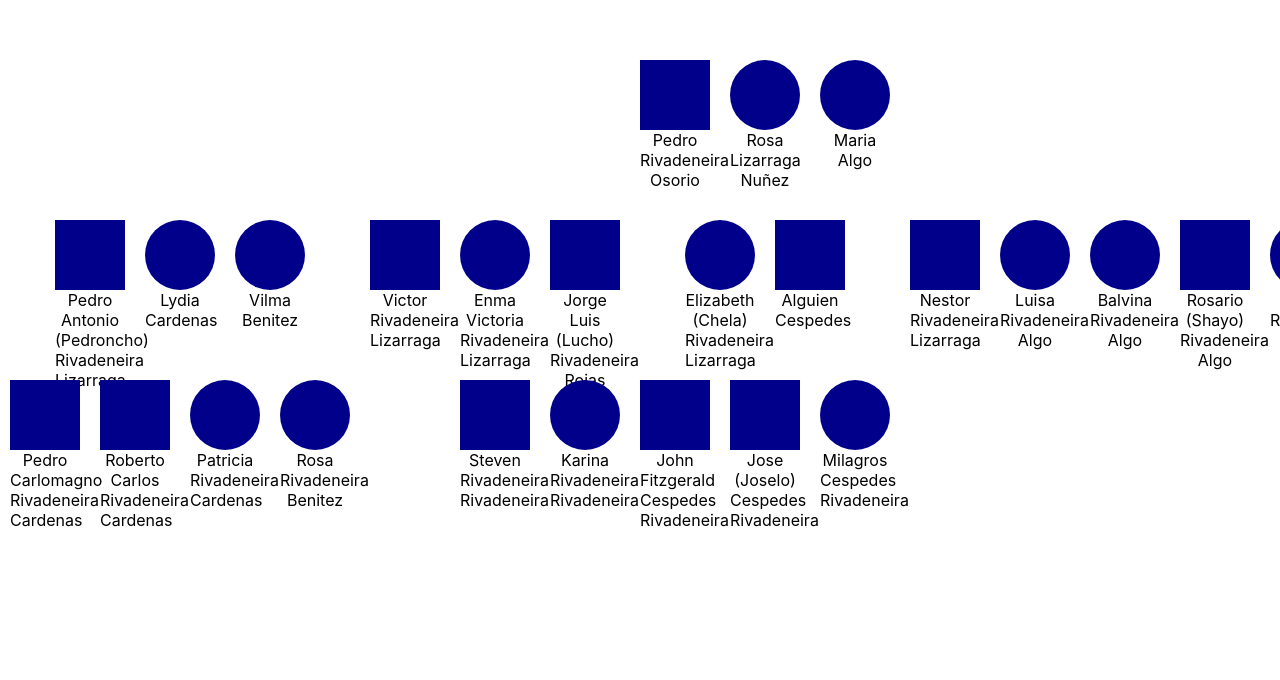
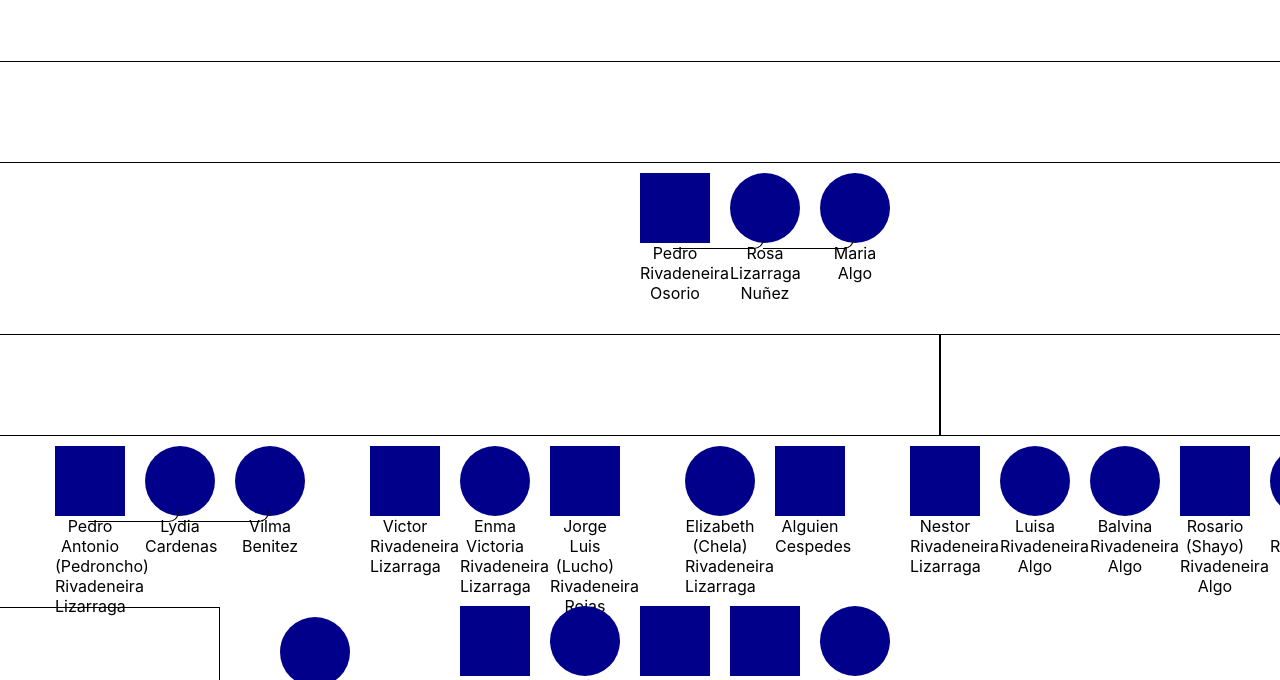
Before and after one commit to steven-rr/family-tree, a React (Create React App) app: page / in a window 1280 px wide. Shown: the part 120-800 px from the top of the page. Built offline with nearby package versions, Linux system fonts and the light colour scheme.

Commit message:
Adding in links.

```diff
--- a/src/components/Male.js
+++ b/src/components/Male.js
@@ -32,65 +32,6 @@ const Male = ({id}) => {
 
     },[])
 
-
-
-    const loopThroughKids = async(item, key) => {
-        if(item.length > 1)
-        {
-            for(var i =0; i< item.length; i ++)
-            {
-                return await (
-                    <Male
-                        key={key}
-                        id={item[i]}
-                    />
-                )
-            }
-        }
-        else
-        {
-            return await(
-                <Male
-                    key={key}
-                    id={item[0]}
-                />
-            )
-        }
-    }
-    const labelKids = async () =>  {
-        return Promise.all(kidData.map((item,key)=>{
-            loopThroughKids(item, key)
-        }))}
-    const loopThruPartners = async(item, key) => {
-        for(const element of partnerData)
-        {
-            if(item.id == element)
-            {
-                if(item.gender == "male")
-                {
-                    return await (
-                    <Male
-                        id={item.id}
-                        key = {key}
-                    />)
-                }
-                else
-                {
-                    return await(
-                    <Female
-                        id={item.id}
-                        key = {key}
-                    />)
-                }
-            }
-        }
-    }
-
-    const labelPartners = async () => {
-        return Promise.all(familyData.map( (item, key) => {
-            loopThruPartners(item, key)
-        }))}
-
     if(kidData.length != 0 )
     {
         return (
@@ -120,18 +61,26 @@ const Male = ({id}) => {
                             if(item.gender == "male")
                             {
                                 return  (
+                                <div>
                                     <Male
                                             id={partnerData[i]}
                                             key = {key}
-                                />)
+                                    />
+                                </div>)
                             }
                             else
                             {
+                                // add links for male partners. should refine.
                                 return  (
+                                    <div>
                                         <Female
                                             id={partnerData[i]}
                                             key = {key}
-                                />)
+                                        />
+                                        <div className={MaleCSS.links}></div>
+                                    </div>
+                                )
+
                             }
                         }
                     }
@@ -144,7 +93,12 @@ const Male = ({id}) => {
                     // handle array of kids.
                     if(item.length > 1)
                     {
-                        return( item.map((item2, key2) => {
+                        return(
+                                <div>
+                                    <div className={MaleCSS.childLinks}></div>
+                                    <div className={MaleCSS.childrenContainer}>
+                                    {
+                                        item.map((item2, key2) => {
                                         if(familyData[item2].gender == "male")
                                         {
                                             return (<Male
@@ -158,8 +112,12 @@ const Male = ({id}) => {
                                                 key={key2}
                                                 id={item2}
                                             />)
-                        }}
-                    )) }
+                                        }})
+                                    }
+                                    </div>
+                                </div>
+                        )
+                    }
                     // else, handle one kid at a time.
                     else
                     {
--- a/src/components/Male.module.css
+++ b/src/components/Male.module.css
@@ -42,3 +42,66 @@
     text-align: center;
 
 }
+
+.horizontal
+{
+    position: relative;
+}
+.horizontal::after
+{
+
+    position: absolute;
+    left: -49%;
+    top: 70%;
+    background: blue;
+    content: "";
+    height: 1px;
+    width: 100%;
+    border-radius: 10%;
+    display: block;
+    z-index: 0;
+}
+
+.vertical
+{
+    position: relative;
+}
+.vertical::after
+{
+    position: absolute;
+    left: 50%;
+    top: 0%;
+    background: blue;
+    content: "";
+    height: 70%;
+    width: 1px;
+    display: block;
+    z-index: 0;
+}
+
+.links
+{
+    position: relative;
+    top: -95px;
+    right: 47px;
+    width: 100%;
+    border-right: 1px solid black;
+    border-bottom: 1px solid black;
+
+    border-bottom-right-radius: 10px;
+    height: 10px;
+}
+.childrenContainer
+{
+    display:flex;
+    flex-direction: row;
+}
+.childLinks
+{
+    position:relative;
+    border: 1px solid black;
+    height: 100px;
+    width: auto;
+    right: 50px;
+    bottom: 10px;
+}
```
Lines whose indentation alone changed are shown as unchanged.
